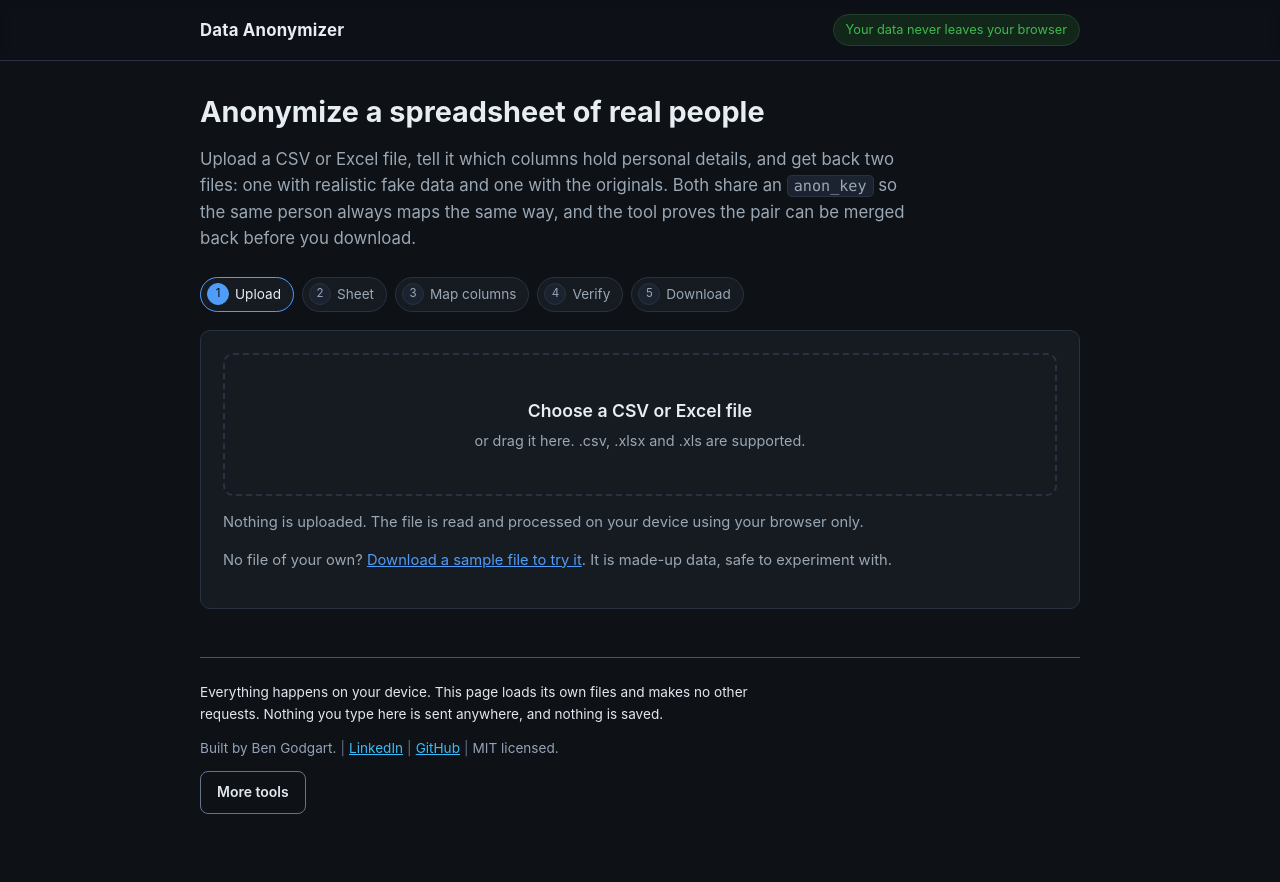
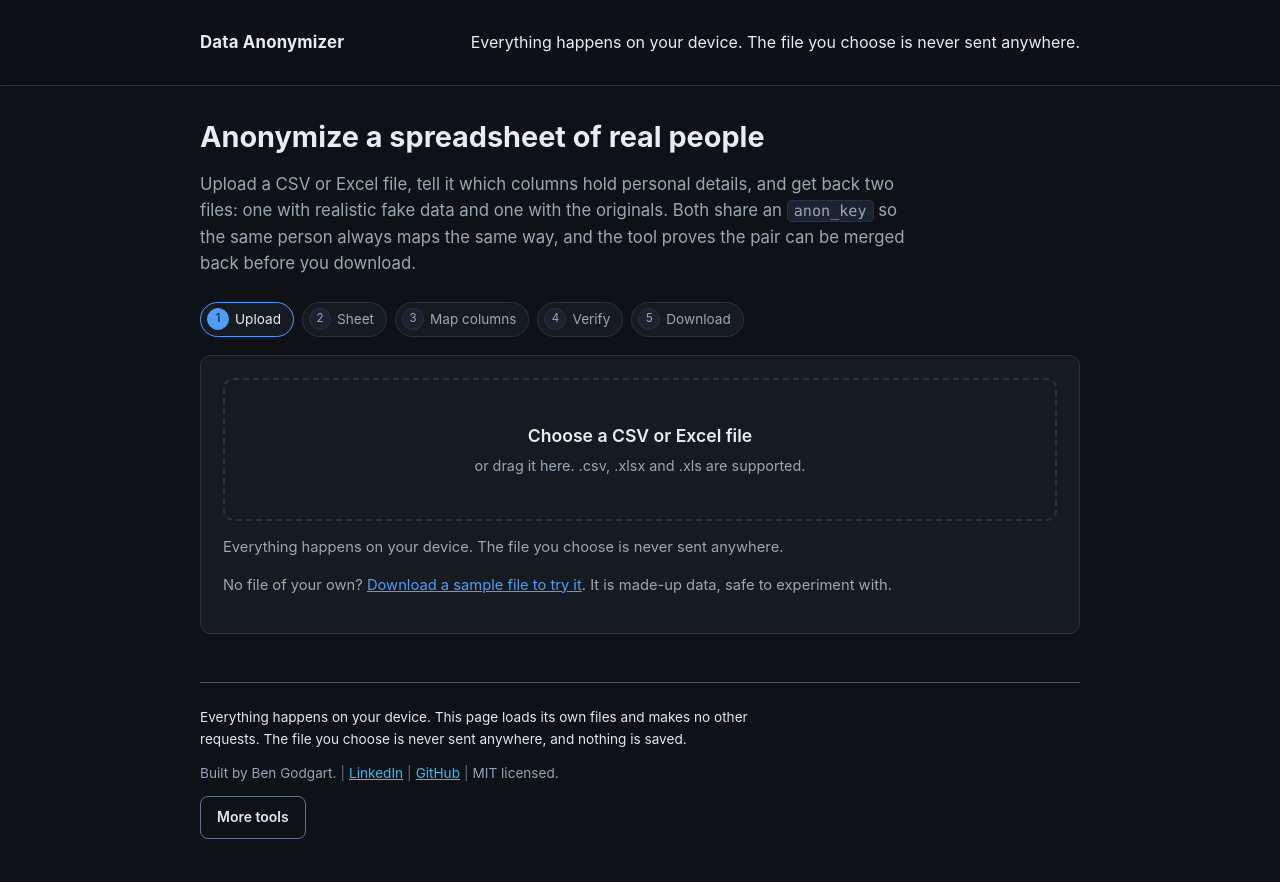
Before and after one commit to bengodgart/data-anonymizer, a plain HTML site: page index.html in a window 1280 px wide. Drawn offline with Linux system fonts and the light colour scheme.

Commit message:
Standardize the header promise the same way as the footer
Ben, 13 August: the standardization applies to header type content too. It
did, and five different wordings were live above the fold: "Everything runs
in your browser", "Everything above runs in your browser", "no data leaves
this page", "Nothing is uploaded", "Your data never leaves your browser".
Same fact, five claims, which is the exact problem the footer standard was
written to kill, one element higher up.

The header now carries one promise line, in one slot, with one class. The
tool's own description stays and still differs per tool, because it describes
a different tool. The promise does not differ, because it is the same
promise.

There are two lines, not one, and they differ on the one fact that actually
differs: whether you type your input or choose a file. Each is a literal
subset of that tool's own footer sentence, so the two slots cannot drift into
saying different things, and the check asserts that subset relationship
rather than just asserting the text.

That distinction also caught a mistake in yesterday's footer pass.
data-anonymizer had been given the standard Tier B sentence, "Nothing you
type here is sent anywhere", which is true and describes the wrong action:
its input is a file you choose, not text you type. It now has its own tier
saying so. A promise that describes the wrong action is the kind of thing
this standard exists to catch.

The four repos that were private are public as of today, so their footers
link their own source instead of the profile.

Co-Authored-By: Claude Opus 5 (1M context) <noreply@anthropic.com>
Claude-Session: https://claude.ai/code/session_01HCBLi5nm9RqZzew1bzAej6

```diff
--- a/index.html
+++ b/index.html
@@ -11,9 +11,8 @@
   <header class="site-header">
     <div class="wrap">
       <div class="brand">Data Anonymizer</div>
-      <div class="privacy-pill" title="All processing happens on your device.">
-        Your data never leaves your browser
-      </div>
+      <p class="tool-promise">Everything happens on your device. The file you choose is never sent anywhere.</p>
+
     </div>
   </header>
 
@@ -53,7 +52,7 @@
         <input type="file" id="fileInput" accept=".csv,.xlsx,.xls" hidden />
       </label>
       <p class="note">
-        Nothing is uploaded. The file is read and processed on your device using your browser only.
+        Everything happens on your device. The file you choose is never sent anywhere.
       </p>
       <p class="note">
         No file of your own? <a href="samples/sample-people.csv" download>Download a sample file to try it</a>.
@@ -113,7 +112,7 @@
     </section>
 
     <footer class="site-footer tool-footer">
-  <p class="tool-footer-privacy">Everything happens on your device. This page loads its own files and makes no other requests. Nothing you type here is sent anywhere, and nothing is saved.</p>
+  <p class="tool-footer-privacy">Everything happens on your device. This page loads its own files and makes no other requests. The file you choose is never sent anywhere, and nothing is saved.</p>
   <p class="tool-footer-meta">Built by Ben Godgart.<span class="tool-footer-sep">|</span><a href="https://www.linkedin.com/in/bengodgart" target="_blank" rel="noopener">LinkedIn</a><span class="tool-footer-sep">|</span><a href="https://github.com/bengodgart/data-anonymizer" target="_blank" rel="noopener">GitHub</a><span class="tool-footer-sep">|</span>MIT licensed.</p>
   <a class="tool-footer-button" href="https://godgartdev.com/tools/">More tools</a>
 </footer>
```
